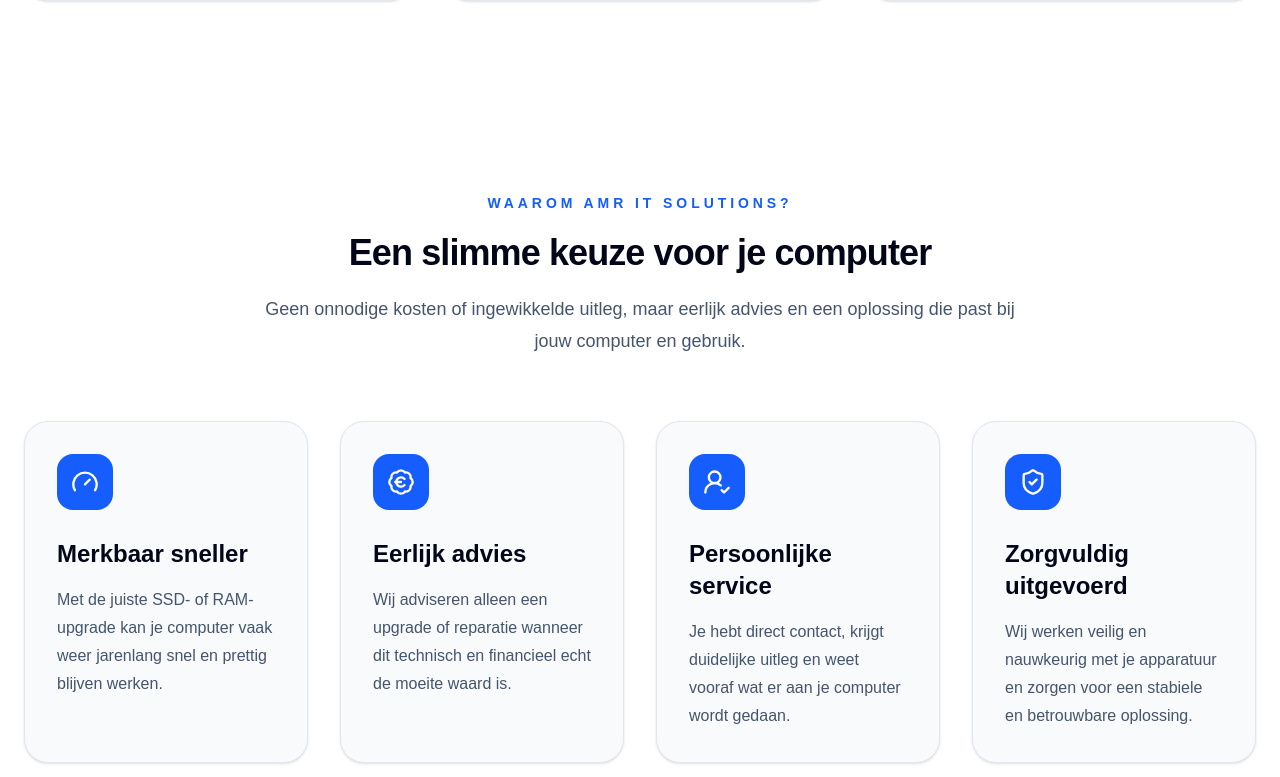
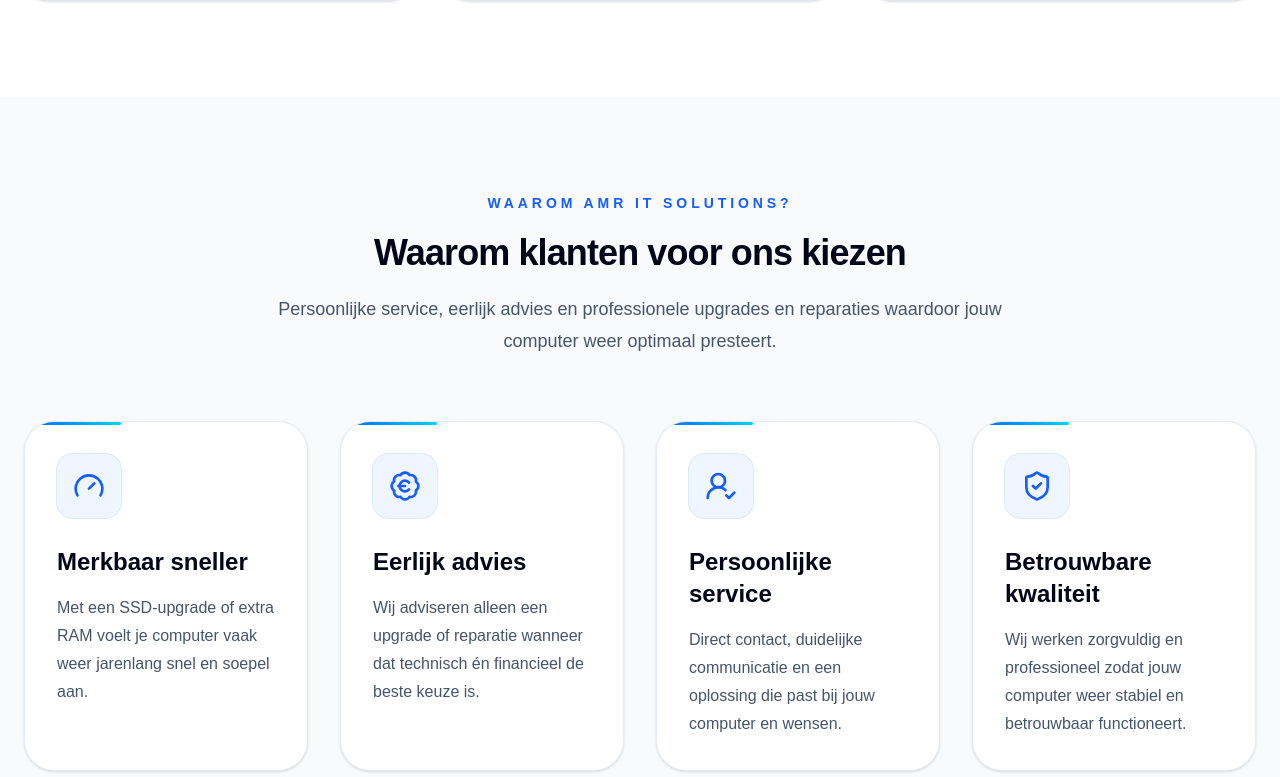
Before and after one commit to amritsolutions/amr-it-solutions, a Next.js app: page /computer-upgrade-reparatie in a window 1280 px wide. Shown: the part 1803-2580 px from the top of the page. Built offline with nearby package versions, Linux system fonts and the light colour scheme.

Commit message:
verbeteren

```diff
--- a/components/ComputerUpgradeWhy.tsx
+++ b/components/ComputerUpgradeWhy.tsx
@@ -9,32 +9,28 @@ const reasons = [
   {
     Icon: Gauge,
     title: "Merkbaar sneller",
-    description:
-      "Met de juiste SSD- of RAM-upgrade kan je computer vaak weer jarenlang snel en prettig blijven werken.",
+    text: "Met een SSD-upgrade of extra RAM voelt je computer vaak weer jarenlang snel en soepel aan.",
   },
   {
     Icon: BadgeEuro,
     title: "Eerlijk advies",
-    description:
-      "Wij adviseren alleen een upgrade of reparatie wanneer dit technisch en financieel echt de moeite waard is.",
+    text: "Wij adviseren alleen een upgrade of reparatie wanneer dat technisch én financieel de beste keuze is.",
   },
   {
     Icon: UserRoundCheck,
     title: "Persoonlijke service",
-    description:
-      "Je hebt direct contact, krijgt duidelijke uitleg en weet vooraf wat er aan je computer wordt gedaan.",
+    text: "Direct contact, duidelijke communicatie en een oplossing die past bij jouw computer en wensen.",
   },
   {
     Icon: ShieldCheck,
-    title: "Zorgvuldig uitgevoerd",
-    description:
-      "Wij werken veilig en nauwkeurig met je apparatuur en zorgen voor een stabiele en betrouwbare oplossing.",
+    title: "Betrouwbare kwaliteit",
+    text: "Wij werken zorgvuldig en professioneel zodat jouw computer weer stabiel en betrouwbaar functioneert.",
   },
 ];
 
 export default function ComputerUpgradeWhy() {
   return (
-    <section className="bg-white px-6 py-24">
+    <section className="bg-slate-50 px-6 py-24">
       <div className="mx-auto max-w-7xl">
         <div className="mx-auto max-w-3xl text-center">
           <p className="text-sm font-extrabold uppercase tracking-[0.28em] text-blue-600">
@@ -42,30 +38,41 @@ export default function ComputerUpgradeWhy() {
           </p>
 
           <h2 className="mt-5 text-3xl font-extrabold tracking-tight text-slate-950 sm:text-4xl">
-            Een slimme keuze voor je computer
+            Waarom klanten voor ons kiezen
           </h2>
 
           <p className="mt-5 text-lg leading-8 text-slate-600">
-            Geen onnodige kosten of ingewikkelde uitleg, maar eerlijk advies en
-            een oplossing die past bij jouw computer en gebruik.
+            Persoonlijke service, eerlijk advies en professionele upgrades en
+            reparaties waardoor jouw computer weer optimaal presteert.
           </p>
         </div>
 
         <div className="mt-16 grid gap-8 md:grid-cols-2 lg:grid-cols-4">
-          {reasons.map(({ Icon, title, description }) => (
+          {reasons.map(({ Icon, title, text }) => (
             <article
               key={title}
-              className="rounded-3xl border border-slate-200 bg-slate-50 p-8 shadow-sm transition-all duration-300 hover:-translate-y-1 hover:shadow-xl"
+              className="group relative flex min-h-[330px] flex-col overflow-hidden rounded-[30px] border border-slate-200/80 bg-white p-8 shadow-sm transition-all duration-500 hover:-translate-y-2 hover:border-blue-200 hover:shadow-[0_24px_60px_rgba(37,99,235,0.16)]"
             >
-              <div className="flex h-14 w-14 items-center justify-center rounded-2xl bg-blue-600 text-white">
-                <Icon className="h-7 w-7" />
+              {/* Blauwe lijn */}
+              <div className="absolute left-0 top-0 h-[3px] w-24 rounded-full bg-gradient-to-r from-blue-600 to-cyan-400 transition-all duration-500 group-hover:w-full" />
+
+              {/* Glow */}
+              <div
+                aria-hidden="true"
+                className="pointer-events-none absolute -right-16 -top-16 h-40 w-40 rounded-full bg-blue-100/40 opacity-0 blur-3xl transition-opacity duration-500 group-hover:opacity-100"
+              />
+
+              <div className="flex h-16 w-16 items-center justify-center rounded-2xl bg-blue-50 text-blue-600 ring-1 ring-blue-100 transition-all duration-300 group-hover:scale-110 group-hover:bg-blue-600 group-hover:text-white group-hover:shadow-lg">
+                <Icon className="h-8 w-8" />
               </div>
 
               <h3 className="mt-7 text-2xl font-bold text-slate-950">
                 {title}
               </h3>
 
-              <p className="mt-4 leading-7 text-slate-600">{description}</p>
+              <p className="mt-4 flex-1 leading-7 text-slate-600">
+                {text}
+              </p>
             </article>
           ))}
         </div>
```
